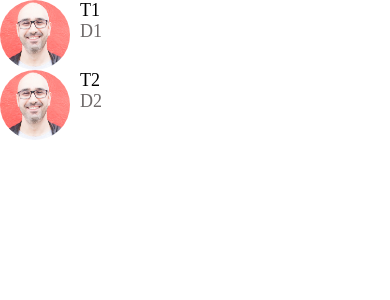
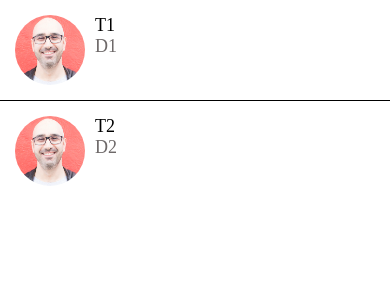
Before and after one commit to seanhellier/donewithit, a React Native app: screen / in a window 390 px wide. Shown: the top 300 px of the page. Built offline with nearby package versions, Linux system fonts and the light colour scheme.

Commit message:
exercise 4 - separators

```diff
--- a/app/components/ListItem.js
+++ b/app/components/ListItem.js
@@ -18,6 +18,7 @@ function ListItems({ title, subTitle, image }) {
 const styles = StyleSheet.create({
 	container: {
 		flexDirection: "row",
+		padding: 15,
 	},
 	image: {
 		height: 70,
--- a/app/config/colors.js
+++ b/app/config/colors.js
@@ -4,4 +4,5 @@ export default {
 	black: "#000",
 	white: "#fff",
 	medium: "#6e6969",
+	light: "#f8f4f4",
 };
--- a/app/screens/MessagesScreen.js
+++ b/app/screens/MessagesScreen.js
@@ -1,5 +1,5 @@
 import React from "react";
-import { FlatList, StyleSheet } from "react-native";
+import { FlatList, StyleSheet, View } from "react-native";
 
 import ListItem from "../components/ListItem";
 import Screen from "../components/Screen";
@@ -32,6 +32,15 @@ function MessagesScreen(props) {
 						image={item.image}
 					/>
 				)}
+				ItemSeparatorComponent={() => (
+					<View
+						style={{
+							width: "100%",
+							height: 1,
+							backgroundColor: "#000",
+						}}
+					/>
+				)}
 			/>
 		</Screen>
 	);
```
Also changed, not shown: app/components/ListItemSeperator.js (added, +18 -0 lines).
